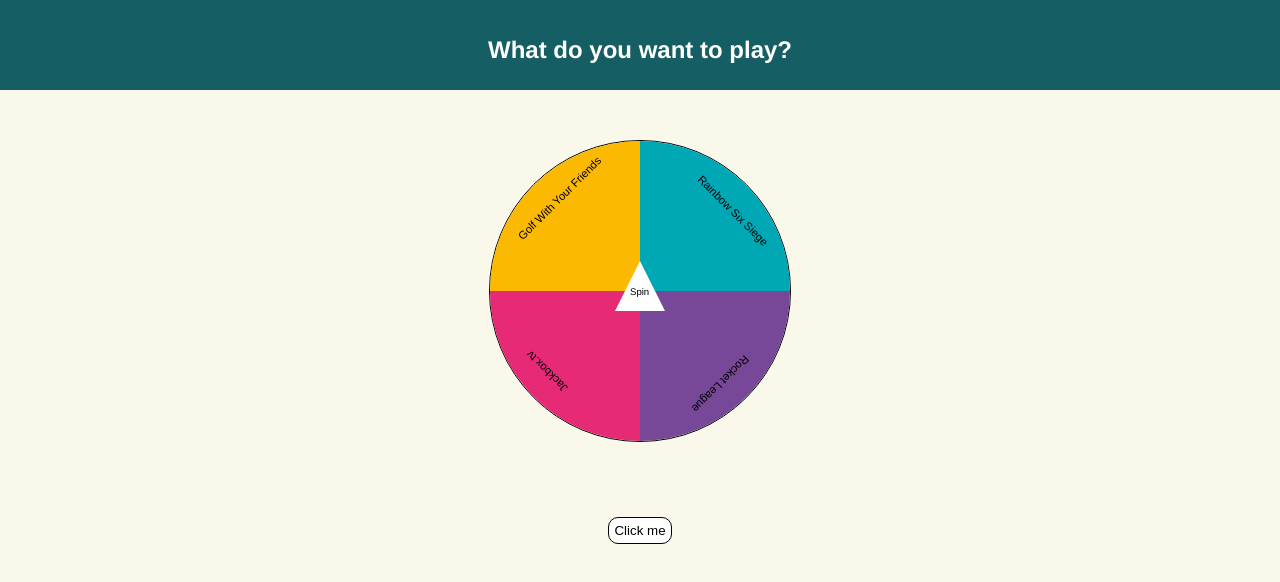
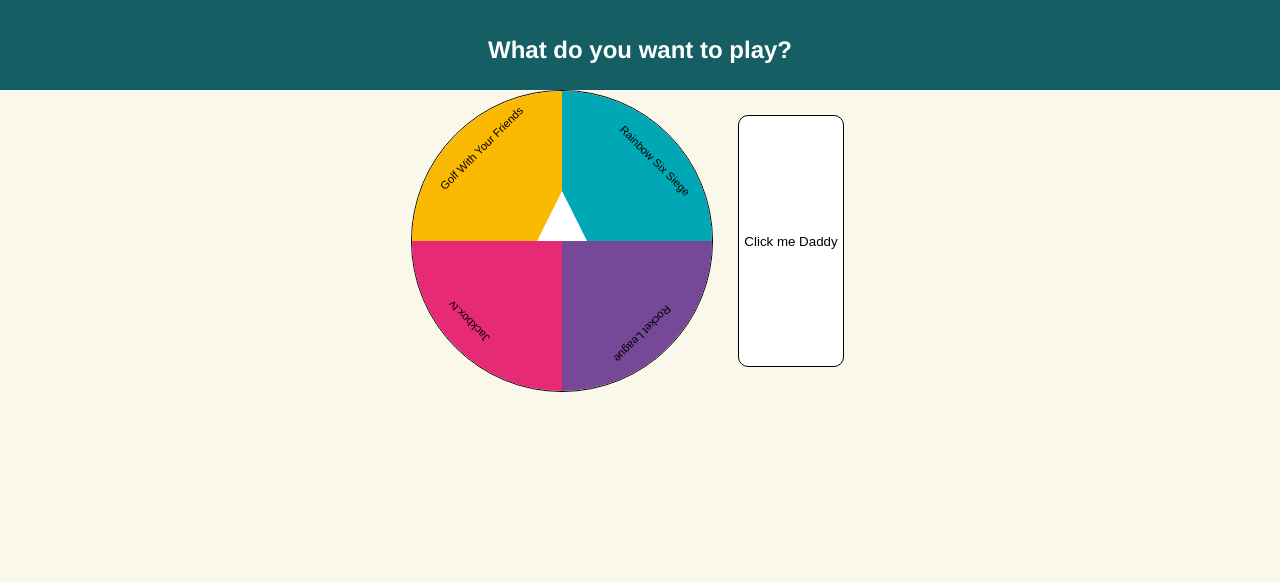
Before and after one commit to Boxface/react-random-game-spinner, a React (Create React App) app: page / in a window 1280 px wide. Shown: the top 582 px of the page. Built offline with nearby package versions, Linux system fonts and the light colour scheme.

Commit message:
Componentized individual parts of the single page and updated code to use Styled Components

```diff
--- a/src/App.css
+++ b/src/App.css
@@ -1,115 +1,6 @@
-.App {
-  text-align: center;
+#App {
+	display: flex;
+	flex-wrap: wrap;
+	justify-content: center;
+	text-align: center;
 }
-
-.App-header {
-  background-color: #155e63;
-  height: 50px;
-  padding: 20px;
-  color: white;
-}
-
-.App-title {
-  font-size: 1.5em;
-}
-
-.Spinner-body {
-  display: inline-block;
-  margin: 50px;
-}
-
-.Spinner-outer-wheel {
-  border: 1px solid black;
-  border-radius: 50%;
-  height: 300px;
-  position: relative;
-  overflow: hidden;
-  width: 300px;
-}
-
-.Spinner-inner-wheel {
-  height: 100%;
-  width: 100%;
-}
-
-.Spinner-outer-segment {
-  height: 50%;
-  position: absolute;
-  right: 0;
-  top: 0;
-  width: 50%;
-  transform-origin: 0% 100%;
-}
-
-.Spinner-inner-segment {
-  font-size: 0.7em;
-  position: absolute;
-  height: 200%;
-  left: -100%;
-  padding-top: 25px;
-  text-align: center;
-  transform: skewY(0) rotate(45deg);
-  width: 200%;
-}
-
-.Spinner-outer-segment:first-child {
-  transform: rotate(0deg) skewY(0);
-}
-
-.Spinner-outer-segment:nth-child(2) {
-  transform: rotate(90deg) skewY(0);
-}
-
-.Spinner-outer-segment:nth-child(3) {
-  transform: rotate(180deg) skewY(0);
-}
-
-.Spinner-outer-segment:nth-child(4) {
-  transform: rotate(270deg) skewY(0);
-}
-
-.g1 {
-  background-color: #00a8b5;
-}
-
-.g2 {
-  background-color: #774898;
-}
-
-.g3 {
-  background-color: #e62a76;
-}
-
-.g4 {
-  background-color: #fbb901;
-}
-
-.Spinner-dial {
-  border-left: 25px solid transparent;
-  border-right: 25px solid transparent;
-  border-bottom: 50px solid white;
-  color: black;
-  height: 0;
-  position: absolute;
-  left: 125px;
-  top: 120px;
-  transition: all 6s ease;
-  width: 0;
-  z-index: 2;
-}
-
-.Spinner-dial p {
-  font-size: 0.6em;
-  margin: 0;
-  left: -10px;
-  padding: 0;
-  position: absolute;
-  top: 25px;
-}
-.Spinner-button button {
-  background-color: white;
-  border: 1px solid black;
-  border-radius: 10px;
-  padding: 5px;
-  margin: 25px;
-}
--- a/src/App.js
+++ b/src/App.js
@@ -1,47 +1,41 @@
 import React, { Component } from 'react';
 import './App.css';
 
+import Header from './components/Header/Header';
+import Spinner from './components/Spinner/Spinner';
+import Button from './components/Button/Button';
+
 class App extends Component {
-  render() {
-    return (
-      <div className="App">
-        <header className="App-header">
-          <h1 className="App-title">What do you want to play?</h1>
-        </header>
-        <div className="Spinner-body">
-          <div className="Spinner-outer-wheel">
-            <div className="Spinner-inner-wheel" id="spinnerWheel">
-                <div className = "Spinner-outer-segment g1" id="game-1">
-                  <div className = "Spinner-inner-segment">Rainbow Six Siege</div>
-                </div>
-                <div className = "Spinner-outer-segment g2" id="game-2">
-                  <div className = "Spinner-inner-segment">Rocket League</div>
-                </div>
-                <div className = "Spinner-outer-segment g3" id="game-3">
-                  <div className = "Spinner-inner-segment">Jackbox.tv</div>
-                </div>
-                <div className = "Spinner-outer-segment g4" id="game-4">
-                  <div className = "Spinner-inner-segment">Golf With Your Friends</div>
-                </div>
-            </div>
-            <div className = "Spinner-dial" id="Spinner-dial"><p>Spin</p></div>
-          </div>
-        </div>
-        <div className="Spinner-button">
-        <button onClick={spin}>Click me</button>
-        </div>
-      </div>
-    );
-    function spin() {
-      var totalDegrees = 7200;
-      var spinDegrees =+ (Math.random() * (totalDegrees - 1 + 1) + 1);
-      console.log(spinDegrees);
-
-      var wheel = document.getElementById('Spinner-dial');
-      wheel.style.transform = 'rotate(' + spinDegrees + 'deg)';
-      console.log('All working ok');
-    };
-  }
+	constructor() {
+		super();
+		this.state = {
+			degrees: 0,
+		};
+		this.spin = this.spin.bind(this);
+	}
+	spin() {
+		var totalDegrees = 1800;
+		this.setState( ({ degrees }) => {
+			// var degreesUnder360 = degrees % 360;
+			var spinDegrees = (Math.random() * (totalDegrees - 1 + 1) + 1);
+			console.log('degrees', degrees, spinDegrees);
+			return {degrees: degrees + spinDegrees};
+		} );
+	}
+	render() {
+		const { degrees } = this.state;
+		return (
+			<div id="App">
+				<Header>
+					<h1>What do you want to play?</h1>
+				</Header>
+				<Spinner degrees={degrees}></Spinner>
+				<Button onClick={this.spin}>
+					Click me Daddy
+				</Button>
+			</div>
+		);
+	}
 }
 
 export default App;
--- /dev/null
+++ b/src/components/Button/Button.js
@@ -0,0 +1,27 @@
+import React from 'react';
+import PropTypes from 'prop-types';
+
+import ButtonComponent from './Button.styles';
+
+const Button = ({ onClick, children, ...otherProps }) => (
+	<ButtonComponent {...otherProps} onClick={onClick}>
+		{children}
+	</ButtonComponent>
+);
+
+Button.propTypes = {
+	/**
+	* The content of the button
+	*/
+	children: PropTypes.oneOfType([PropTypes.string, PropTypes.node]),
+	/**
+	* Function to be called on clicking the button
+	*/
+	onClick: PropTypes.func,
+};
+
+Button.description = `
+	Vanilla button with options to extend upon it
+`;
+
+export default Button;
--- /dev/null
+++ b/src/components/Button/Button.styles.js
@@ -0,0 +1,11 @@
+import styled from 'styled-components';
+
+const ButtonComponent = styled.button`
+	background-color: white;
+	border: 1px solid black;
+	border-radius: 10px;
+	padding: 5px;
+	margin: 25px;
+`;
+
+export default ButtonComponent;
--- /dev/null
+++ b/src/components/Header/Header.js
@@ -0,0 +1,23 @@
+import React from 'react';
+import PropTypes from 'prop-types';
+
+import HeaderComponent from './Header.styles';
+
+const Header = ({ children }) => (
+	<HeaderComponent>
+		{children}
+	</HeaderComponent>
+);
+
+Header.propTypes = {
+	/**
+	* The content of the Header
+	*/
+	children: PropTypes.oneOfType([PropTypes.string, PropTypes.node]),
+};
+
+Header.description = `
+	The site header
+`;
+
+export default Header;
--- /dev/null
+++ b/src/components/Header/Header.styles.js
@@ -0,0 +1,16 @@
+import styled from 'styled-components';
+
+const HeaderComponent = styled.header`
+	background-color: #155e63;
+	color: white;
+	flex-basis: 100%;
+	height: 50px;
+	padding: 20px;
+
+	h1 {
+		font-size: 1.5em;
+	}
+
+`;
+
+export default HeaderComponent;
--- /dev/null
+++ b/src/components/Spinner/Spinner.js
@@ -0,0 +1,31 @@
+import React from 'react';
+
+import SpinnerComponent, {SpinnerDialComponent} from './Spinner.styles';
+
+const Spinner = ( {degrees} ) => (
+	<SpinnerComponent>
+	  <div className="Spinner-outer-wheel">
+		<div className="Spinner-inner-wheel" id="spinnerWheel">
+			<div className = "Spinner-outer-segment g1" id="game-1">
+			  <div className = "Spinner-inner-segment">Rainbow Six Siege</div>
+			</div>
+			<div className = "Spinner-outer-segment g2" id="game-2">
+			  <div className = "Spinner-inner-segment">Rocket League</div>
+			</div>
+			<div className = "Spinner-outer-segment g3" id="game-3">
+			  <div className = "Spinner-inner-segment">Jackbox.tv</div>
+			</div>
+			<div className = "Spinner-outer-segment g4" id="game-4">
+			  <div className = "Spinner-inner-segment">Golf With Your Friends</div>
+			</div>
+		</div>
+		<SpinnerDialComponent degrees={degrees}></SpinnerDialComponent>
+	  </div>
+	</SpinnerComponent>
+);
+
+Spinner.description = `
+	The spinner used to choose a game to play
+`;
+
+export default Spinner;
--- /dev/null
+++ b/src/components/Spinner/Spinner.styles.js
@@ -0,0 +1,89 @@
+import styled from 'styled-components';
+
+const SpinnerComponent = styled.div`
+
+	.Spinner-outer-wheel {
+	  border: 1px solid black;
+	  border-radius: 50%;
+	  height: 300px;
+	  position: relative;
+	  overflow: hidden;
+	  width: 300px;
+	}
+
+	.Spinner-inner-wheel {
+	  height: 100%;
+	  width: 100%;
+	}
+
+	.Spinner-outer-segment {
+	  height: 50%;
+	  position: absolute;
+	  right: 0;
+	  top: 0;
+	  width: 50%;
+	  transform-origin: 0% 100%;
+	}
+
+	.Spinner-inner-segment {
+	  font-size: 0.7em;
+	  position: absolute;
+	  height: 200%;
+	  left: -100%;
+	  padding-top: 25px;
+	  text-align: center;
+	  transform: skewY(0) rotate(45deg);
+	  width: 200%;
+	}
+
+	.Spinner-outer-segment:first-child {
+	  transform: rotate(0deg) skewY(0);
+	}
+
+	.Spinner-outer-segment:nth-child(2) {
+	  transform: rotate(90deg) skewY(0);
+	}
+
+	.Spinner-outer-segment:nth-child(3) {
+	  transform: rotate(180deg) skewY(0);
+	}
+
+	.Spinner-outer-segment:nth-child(4) {
+	  transform: rotate(270deg) skewY(0);
+	}
+
+	.g1 {
+	  background-color: #00a8b5;
+	}
+
+	.g2 {
+	  background-color: #774898;
+	}
+
+	.g3 {
+	  background-color: #e62a76;
+	}
+
+	.g4 {
+	  background-color: #fbb901;
+	}
+
+`;
+
+export const SpinnerDialComponent = styled.div`
+	border-left: 25px solid transparent;
+	border-right: 25px solid transparent;
+	border-bottom: 50px solid white;
+	color: black;
+	height: 0;
+	position: absolute;
+	left: 125px;
+	top: 100px;
+	transform: rotate(${props => props.degrees}deg);
+	transform-origin: bottom center;
+	transition: all 6s ease;
+	width: 0;
+	z-index: 2;
+`;
+
+export default SpinnerComponent;
```
